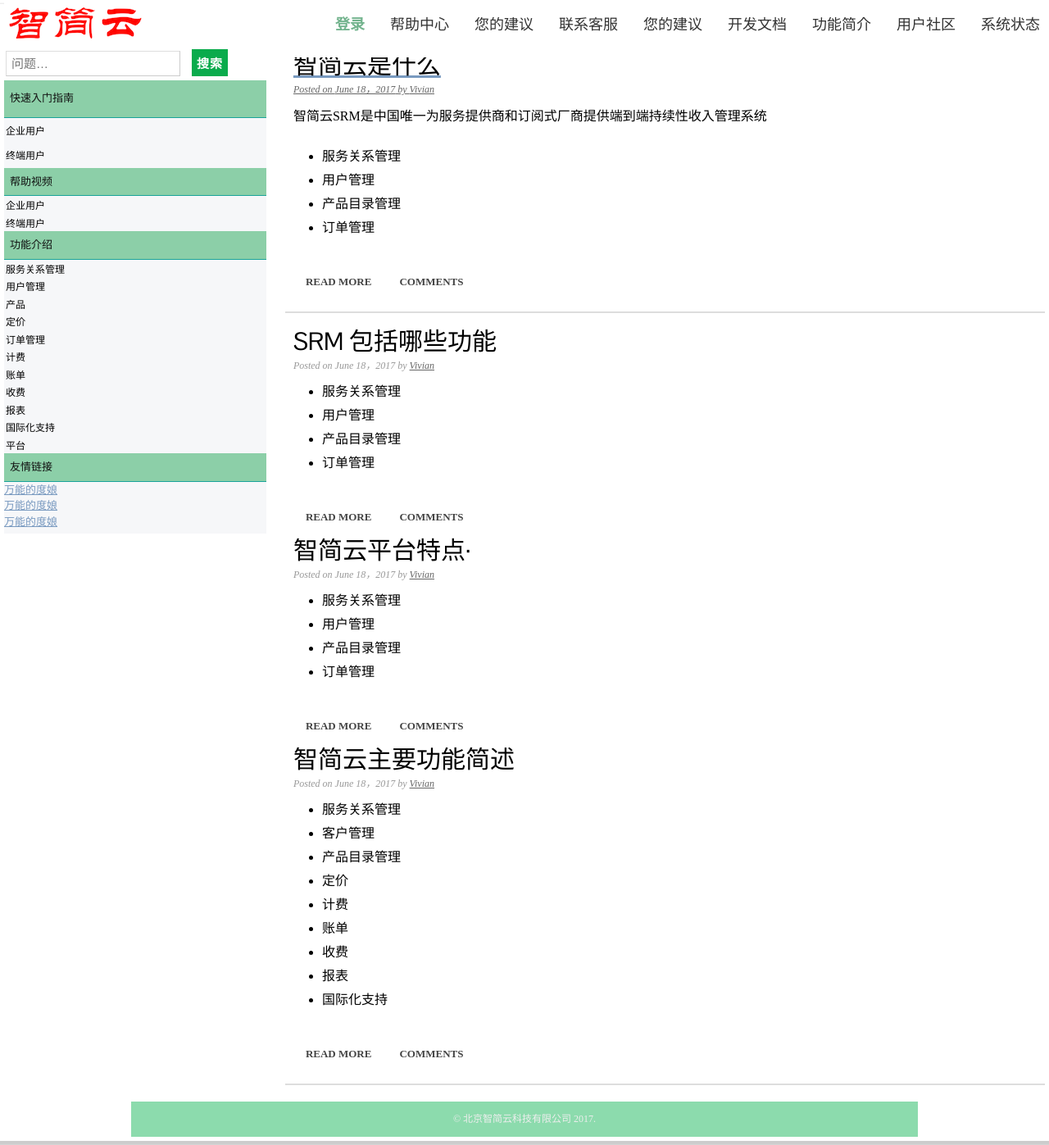
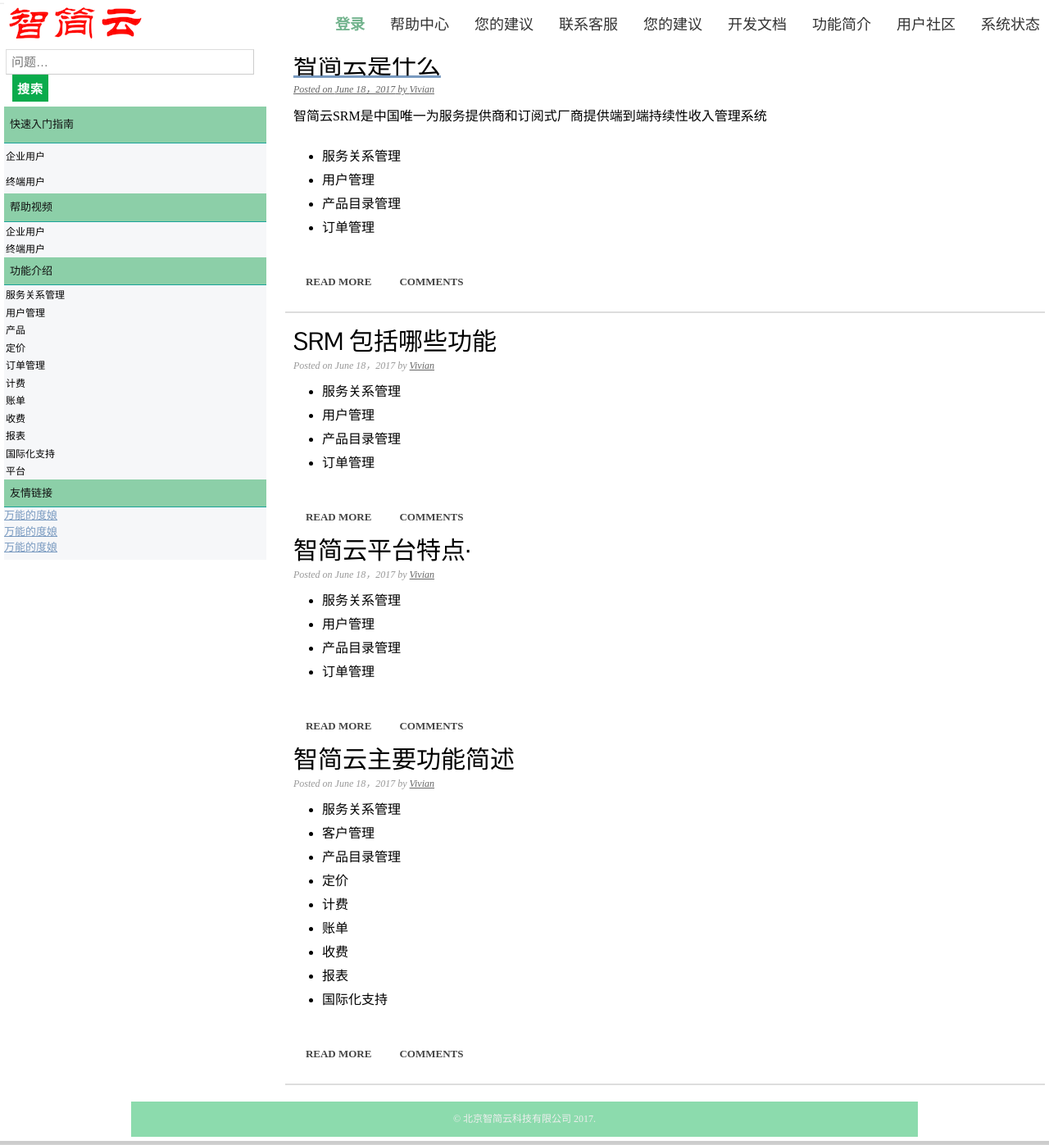
Before and after one commit to dreampivot/slipscloud.github.io, a Jekyll site: the page help/help-index.html, which Jekyll copies as it is, in a window 1280 px wide and 1397 px high. Shown: the whole window at 82% size. Built offline with Jekyll 4.4.1, drawn with Linux system fonts in a browser that asks for light colours.

Commit message:
Update help-index.html

```diff
--- a/help/help-index.html
+++ b/help/help-index.html
@@ -92,9 +92,10 @@
 
         <aside class="sidebar">
 	 <ul>  </ul>
+	 <ul>  </ul>
         <ul>
           <form method="get" class="searchform" action="#" >
-          <p><input type="search" style="margin-left: 2px;" class="search-field" placeholder="问题&hellip;" value="" name="s"  size="20"/>
+          <p><input type="search" style="margin-left: 2px;" class="search-field" placeholder="问题&hellip;" value="" name="s"  size="30"/>
 	  <input name="send" style="margin-left: 10px;" class="formbutton" value="搜索" type="submit" /></p>
         </ul>
 
```
